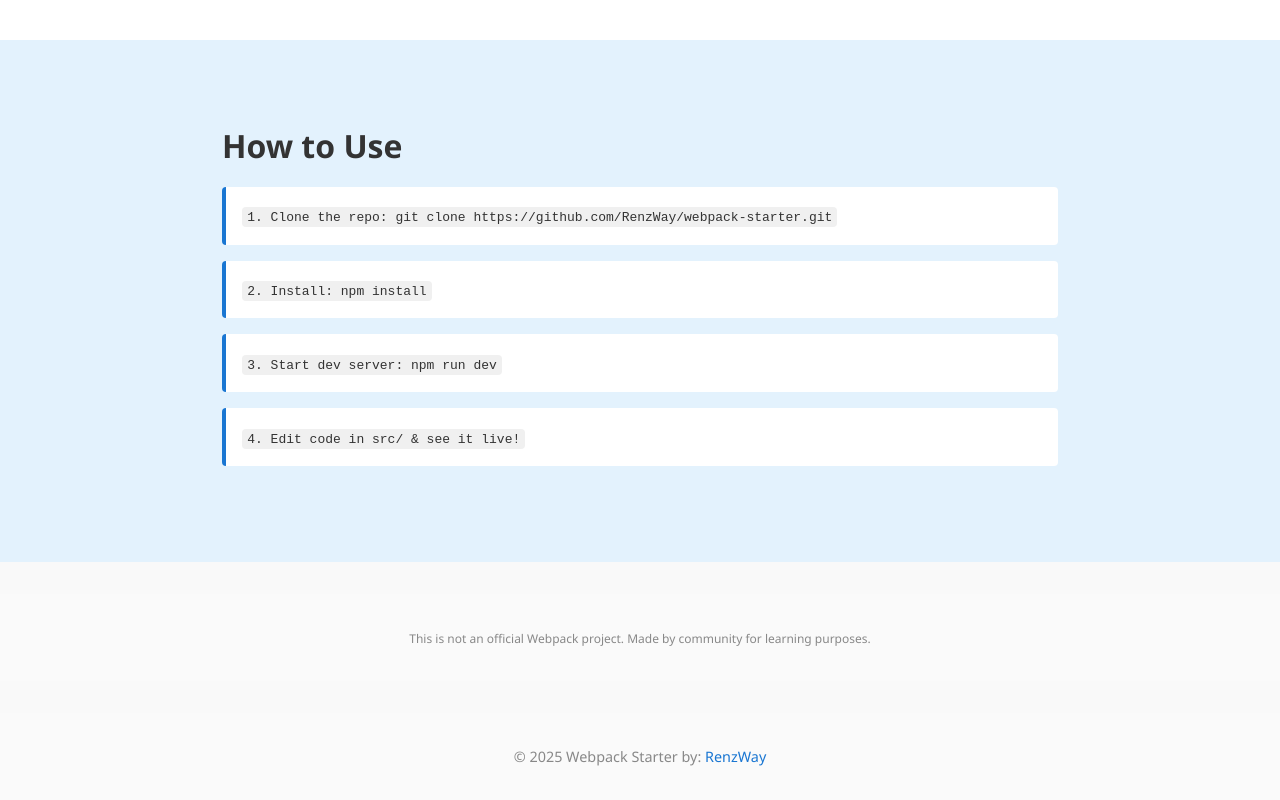
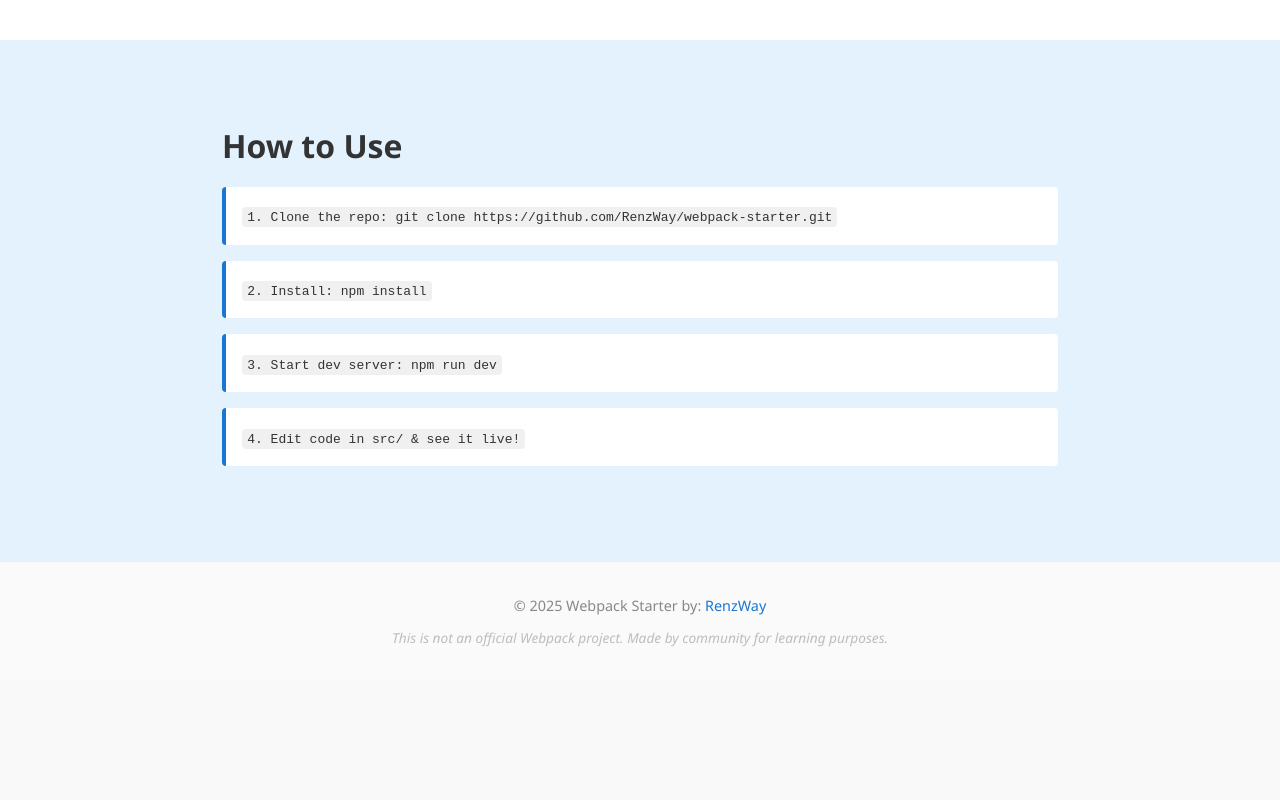
Before and after one commit to RenzWay/webpack-starter, a website built with webpack: page docs/index.html in a window 1280 px wide. Shown: the part 832-1632 px from the top of the page. After the commit the page ends 1512 px from the top, so only its background shows below. Built offline with nearby package versions, Linux system fonts and the light colour scheme.

Commit message:
preview for website again

```diff
--- a/docs/index.html
+++ b/docs/index.html
@@ -1 +1 @@
-<!doctype html><html lang="en"><head><meta charset="UTF-8"><meta name="viewport" content="width=device-width,initial-scale=1"><title>Webpack starter</title><link rel="shortcut icon" href="webpack.svg"><script defer="defer" src="main.c50b67d52df3b6e867f3.js"></script><link href="main.5fcba7b5262403f3acbc.css" rel="stylesheet"></head><body><main id="content"></main><footer><p>© 2025 Webpack Starter by: <a href="https://github.com/RenzWay" target="_blank">RenzWay</a></p></footer></body></html>
+<!doctype html><html lang="en"><head><meta charset="UTF-8"><meta name="viewport" content="width=device-width,initial-scale=1"><title>Webpack starter</title><link rel="shortcut icon" href="webpack.svg"><script defer="defer" src="main.d2a970e34955289ac90d.js"></script><link href="main.be923cb7eb4e4b526e79.css" rel="stylesheet"></head><body><main id="content"></main></body></html>
--- a/src/css/style.css
+++ b/src/css/style.css
@@ -171,3 +171,10 @@ footer a:hover {
     padding: 0.3em 1em 0.3em 0.6em;
   }
 }
+
+.disclaimer {
+  margin-top: 0.7em;
+  font-size: 0.95em;
+  color: #bdbdbd;
+  font-style: italic;
+}
--- a/src/js/app.js
+++ b/src/js/app.js
@@ -50,8 +50,9 @@ export default class App {
       </div>
     </section>
 
-    <footer style="text-align:center; margin:2rem 0; color:#888;">
-      <small>${t.disclaimer}</small>
+    <footer>
+      <p>© 2025 Webpack Starter by: <a href="https://github.com/RenzWay" target="_blank">RenzWay</a></p>
+      <p class="disclaimer">${t.disclaimer}</p>
     </footer>
   `;
   }
```
Also changed, not shown: index.html (+0 -4 lines), 4 other files.
